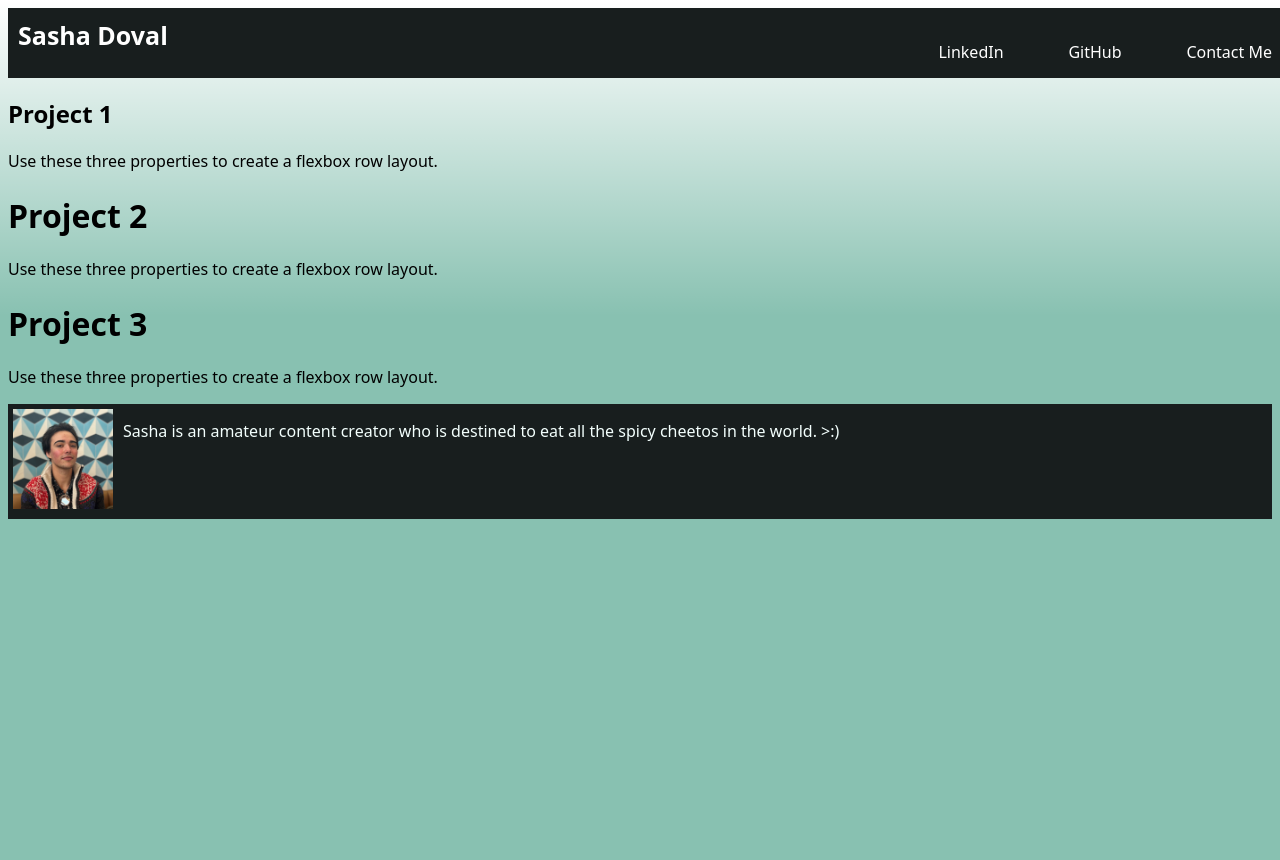
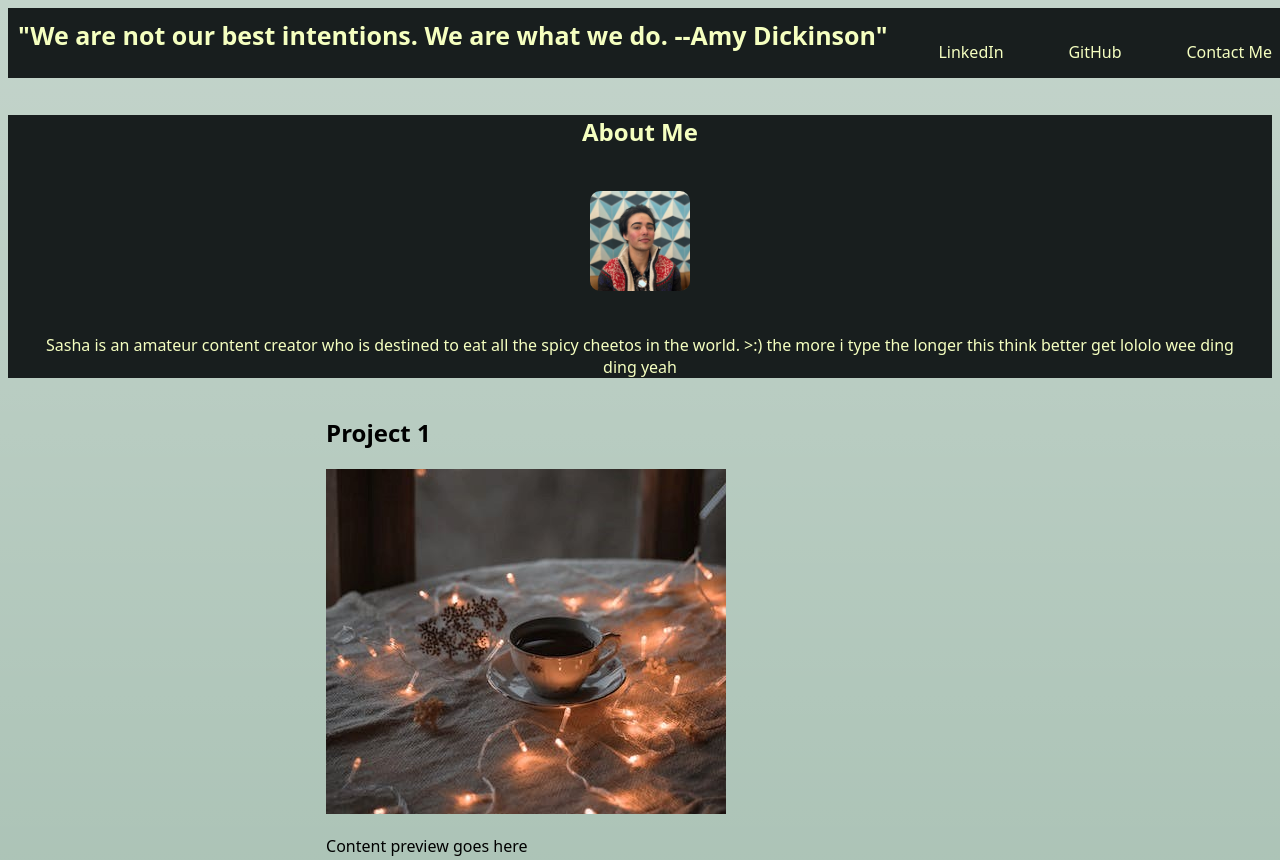
Before and after one commit to sdoval27/sasha-portfolio, a plain HTML site: page index.html in a window 1280 px wide. Shown: the top 860 px of the page. Before the commit the page ends 800 px from the top, so only its background shows below. Drawn offline with Linux system fonts and the light colour scheme.

Commit message:
added CSS features and images

```diff
--- a/assets/style.css
+++ b/assets/style.css
@@ -1,16 +1,17 @@
 :root{
     /*color palette*/
     --dusty-blue:#88C1B1;
-    --alt-blue:#3B8484;
-    --off-white: #F3FFFD;
+    --sage-green: #6A947D;
+    --off-white: #F5FFC0;
     --slate:#181E1E;
+    --also-slate:#2E4053;
 }
 
 body {
-background-color:var(--dusty-blue);
+background-color:var(--sage-green);
 background-image: linear-gradient(
-    rgba(255, 255, 255, 1) 0%,
-    rgba(255, 255, 255, 0) 60%
+    rgba(255, 255, 255, .6) 0%,
+    rgba(255, 255, 255, 0) 90%
   );
 background-repeat: no-repeat;
 font-family:system-ui, -apple-system, BlinkMacSystemFont, 'Segoe UI', Roboto, Oxygen, Ubuntu, Cantarell, 'Open Sans', 'Helvetica Neue', sans-serif
@@ -18,12 +19,11 @@ font-family:system-ui, -apple-system, BlinkMacSystemFont, 'Segoe UI', Roboto, Ox
 
 
 /*header settings*/
-header{
+header, footer{
     padding:10px;
-    border-radius: 0, 25;
     background-color: var(--slate);
-    color: white;
-
+    color: var(--off-white);
+    margin:0%;
 }
 
 header h1{
@@ -46,42 +46,79 @@ header nav ul li {
     display: inline-block;
     padding-left: 5%;
 }
+/*link settings*/
+a {
+    color: var(--off-white);
+    text-decoration: none;
+}
+
+a:hover{
+    text-decoration: underline;
+}
 
 .biocard {
     position: center;
     background-color: var(--slate);
-    color:var(--off-white)
-    margin: 25%;
+    color:var(--off-white);
+    margin: left;
 }
 .bio {
-    display:inline-flex;
-    color:var(--off-white)
+    text-align: center;
+    margin: 3%;
+    color:var(--off-white);
 }
 
 aside img{
     padding:5px;
-    border:5px;
     width: 100px;
     height: 100px;
+    margin: 12px;
+    border-radius: 15px;
+
 }
-aside section p{
-    padding-left: 5px;
+
+.center {
+    display:block;
+    margin-left:auto;
+    margin-right:auto;
 }
+
+/*main CSS*/
+main {
+    width: 70%;
+    display: block;
+    margin-left: 22%;
+}
+
+footer
+
 /*media query monitor: bio in aside, three columns*/
 @media screen and (min-width: 992px) {
+  aside {
+    width: 20%;
+    margin:left;
+    text-align: left;
 
-    .card-column {
+    aside img{
+    align: center;
+    }
+
+  }
+ /*   .card-column {
       flex: 0 0 33.333%;
       max-width: 33.333%;
-    }
+    }*/
 }
 /*media query tablet aside none, nav sticky, bio at top, columns two*/
 @media screen and (min-width: 768px) {
 
-    .card-column {
+    biocard{
+        border-radius: 15px;
+    }
+ /*   .card-column {
       flex: 0 0 33.333%;
       max-width: 33.333%;
-    }
+    }*/
 }
 /*media query phone: columns one*/
 @media screen and (min-width: 576px) {
--- a/index.html
+++ b/index.html
@@ -10,52 +10,70 @@
   <body>
     <!-- Header -->
     <header>
-      <h1>Sasha Doval</h1>
+      <h1>"We are not our best intentions. We are what we do. --Amy Dickinson"</h1>
       <nav> <!--make nav sticky on mobile, make it an aside on web-->
         <ul>
-            <li>LinkedIn </li> <!--add links-->
-            <li>GitHub</li>
-            <li>Contact Me</li>
+            <li><a href="https://www.linkedin.com/in/sasha-doval-3950921b7/"> LinkedIn</a></li>
+            <li><a href="https://github.com/sdoval27">GitHub</a></li>
+            <li> <a href="#contact-me">Contact Me</a> </li>
         </ul>
       </nav>
     </header>
+
+    <aside class="biocard">
+      <h2 class="bio">About Me</h2>
+      <img src="./assets/images/sasha-profile.jpg" alt="Sasha Doval" class="center"> </img>
+      <p class="bio">Sasha is an amateur content creator who is destined to eat all the spicy cheetos in the world. >:) the more i type the longer this think better get lololo wee ding ding yeah</p>
+    </aside>
+
     <main>
 
         <!--This is where folders preview images of the sites I will make :) -->
-        <div class="card">
-            <h2>Project 1</h2>
-            <card>
+       <figure class="card">
+        <h2>Project 1</h2>
+        <card>
+        <img src="./assets/images/pexels-portfolio-1.jpeg" alt="image of teacup and string lights on table"> </img>
+        <p>Content preview goes here</p>
+        </card>
+       </figure>
+        <!--project 2-->
+       <figure class="card">
+        <h2>Project 2</h2>
+        <card>
+        <img src="./assets/images/pexels2.jpeg" alt="cluttered wooden table with old fashioned camera, picture frames, and antique books"> </img>
+        <p>Content preview goes here</p>
+        </card>
+       </figure>
+        <!--project 3-->
+        <figure class="card">
+          <h2>Project 3</h2>
+          <card>
+          <img src="./assets/images/pexels3.jpeg" alt="clocktower obscured by autumn leaves"> </img>
+          <p>Content preview goes here</p>
+          </card>
+         </figure>
 
-             <p>Use these three properties to create a flexbox row layout.</p>
-            </card>
-        </div>
+         <figure class="card">
+          <h2>Project 3</h2>
+          <card>
+          <img src="./assets/images/pexels-4.jpeg" alt="four horses grazing in a grass pasture with a tree"> </img>
+          <p>Content preview goes here</p>
+          </card>
+         </figure>
 
-        <div class="card">
-            <h1>Project 2</h1>
-            <card>
-             <p>Use these three properties to create a flexbox row layout.</p>
-
-            </card>
-        </div>
-
-        <div class="linear-gradient-background">
-            <h1>Project 3</h1>
-            <card>
-             <p>Use these three properties to create a flexbox row layout.</p>
-            </card>
-        </div>
-
+         <figure class="card">
+          <h2>Project 3</h2>
+          <card>
+          <img src="./assets/images/pexels-5.jpeg" alt="woven hammock between two trees at sunset"> </img>
+          <p>Content preview goes here</p>
+          </card>
+         </figure>
     </main>
 
-    <aside class="biocard">
-        <section class="bio">
-            <img src="./assets/images/sasha-profile.jpg" alt="Sasha Doval"> </img>
-             <p>Sasha is an amateur content creator who is destined to eat all the spicy cheetos in the world. >:)</p>
-        </section>
-
-    </aside>
-
-
+    <footer id="contact-me">
+      <h3> Contact Me:</h3>
+      <p>Phone:555-555-5555 &nbsp&nbsp&nbsp Email: vampiresucc@gmail.com</p>
+    </footer>
 
   </body>
 
```
Also changed, not shown: assets/images/pexels-4.jpeg (added), assets/images/pexels-5.jpeg (added), assets/images/pexels-portfolio-1.jpeg (added), assets/images/pexels2.jpeg (added), assets/images/pexels3.jpeg (added).
